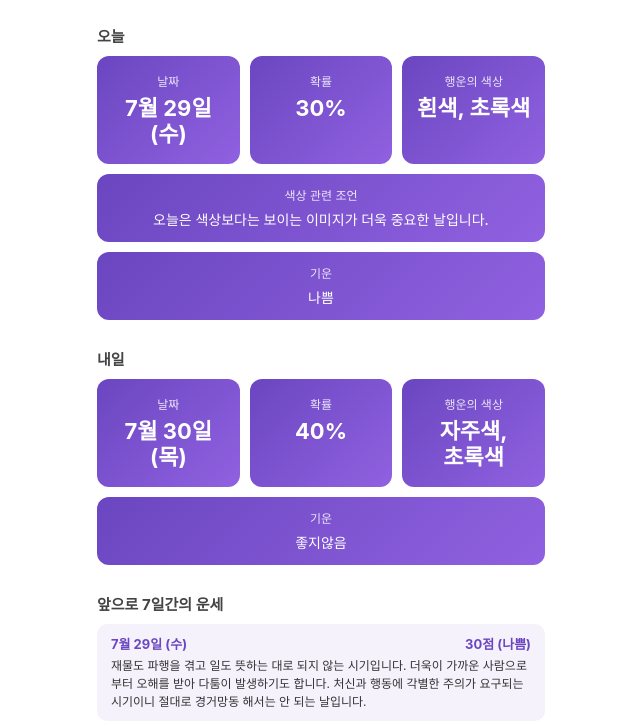
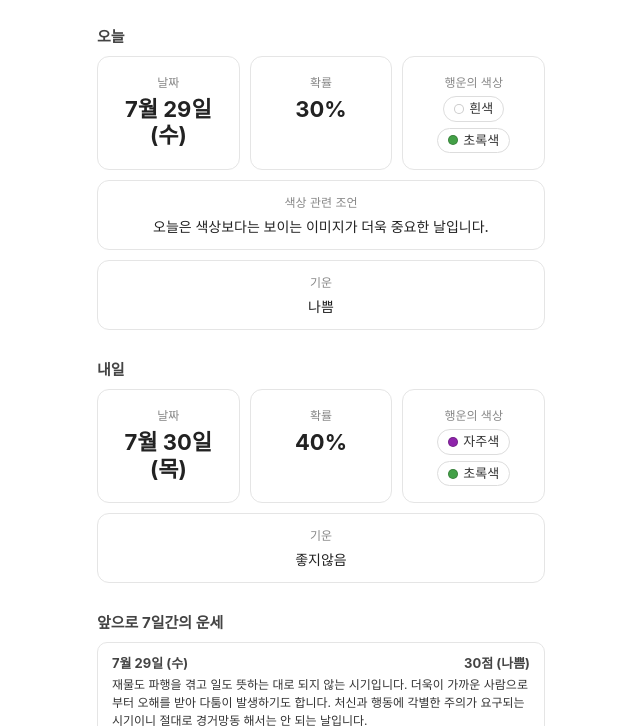
Before and after one commit to Henney24315/my-fortune, a website: page docs/index.html in a window 1280 px wide. Shown: the part 74-800 px from the top of the page, without its empty margins (319-959 px from the left). Drawn offline with Linux system fonts and the light colour scheme.

Commit message:
Strip card backgrounds, show lucky color as swatch tags
Cards go flat (border only, no fill). 행운의 색상 now renders each
color name as a pill with a matching color swatch dot instead of
colored gradient backgrounds everywhere.

```diff
--- a/docs/index.html
+++ b/docs/index.html
@@ -30,15 +30,14 @@
     gap: 10px;
   }
   .highlight-card {
-    background: linear-gradient(135deg, #6b46c1, #9061e0);
-    color: #fff;
+    border: 1px solid #e5e5e5;
     border-radius: 12px;
     padding: 16px 8px;
     text-align: center;
   }
   .highlight-card .label {
     font-size: 12px;
-    opacity: 0.85;
+    color: #888;
     margin-bottom: 6px;
   }
   .highlight-card .value {
@@ -46,6 +45,7 @@
     font-weight: 700;
     line-height: 1.2;
     word-break: keep-all;
+    color: #222;
   }
   .highlight-note {
     grid-column: 1 / -1;
@@ -58,13 +58,36 @@
     line-height: 1.5;
     word-break: keep-all;
   }
+  .color-tags {
+    display: flex;
+    flex-wrap: wrap;
+    justify-content: center;
+    gap: 6px;
+  }
+  .color-tag {
+    display: inline-flex;
+    align-items: center;
+    gap: 5px;
+    padding: 4px 10px;
+    border: 1px solid #ddd;
+    border-radius: 999px;
+    font-size: 13px;
+    font-weight: 500;
+    color: #333;
+  }
+  .color-tag .swatch {
+    width: 10px;
+    height: 10px;
+    border-radius: 50%;
+    border: 1px solid rgba(0, 0, 0, 0.2);
+  }
   .day-list {
     display: flex;
     flex-direction: column;
     gap: 8px;
   }
   .day-card {
-    background: #f5f2fc;
+    border: 1px solid #e5e5e5;
     border-radius: 10px;
     padding: 10px 14px;
   }
@@ -73,7 +96,7 @@
     justify-content: space-between;
     font-weight: 700;
     font-size: 13px;
-    color: #6b46c1;
+    color: #444;
     margin-bottom: 4px;
   }
   .day-card p {
@@ -98,6 +121,37 @@
 
   <script>
     const result = document.getElementById('result');
+
+    const COLOR_MAP = {
+      '흰색': '#ffffff', '하얀색': '#ffffff',
+      '검은색': '#222222', '까만색': '#222222',
+      '빨간색': '#e53935', '홍색': '#e53935',
+      '주황색': '#fb8c00',
+      '노란색': '#fdd835',
+      '초록색': '#43a047', '녹색': '#43a047',
+      '파란색': '#1e88e5',
+      '남색': '#1a237e', '곤색': '#1a237e', '진곤색': '#0d1b4c',
+      '보라색': '#8e24aa', '자주색': '#8e24aa',
+      '분홍색': '#ec407a',
+      '갈색': '#6d4c41',
+      '회색': '#9e9e9e',
+      '은색': '#c0c0c0',
+      '금색': '#d4af37',
+      '하늘색': '#4fc3f7',
+      '연두색': '#9ccc65',
+    };
+
+    function colorTags(colorStr) {
+      return colorStr
+        .split(',')
+        .map((raw) => raw.trim())
+        .filter(Boolean)
+        .map((name) => {
+          const hex = COLOR_MAP[name] || '#cccccc';
+          return `<span class="color-tag"><span class="swatch" style="background:${hex}"></span>${name}</span>`;
+        })
+        .join('');
+    }
 
     function renderHighlight(title, h) {
       const note = h.colorNote ? `
@@ -126,7 +180,7 @@
           </div>
           <div class="highlight-card">
             <div class="label">행운의 색상</div>
-            <div class="value">${h.color}</div>
+            <div class="value color-tags">${colorTags(h.color)}</div>
           </div>
           ${note}
           ${energy}
```
Also changed, not shown: public/index.html (+60 -6 lines).
